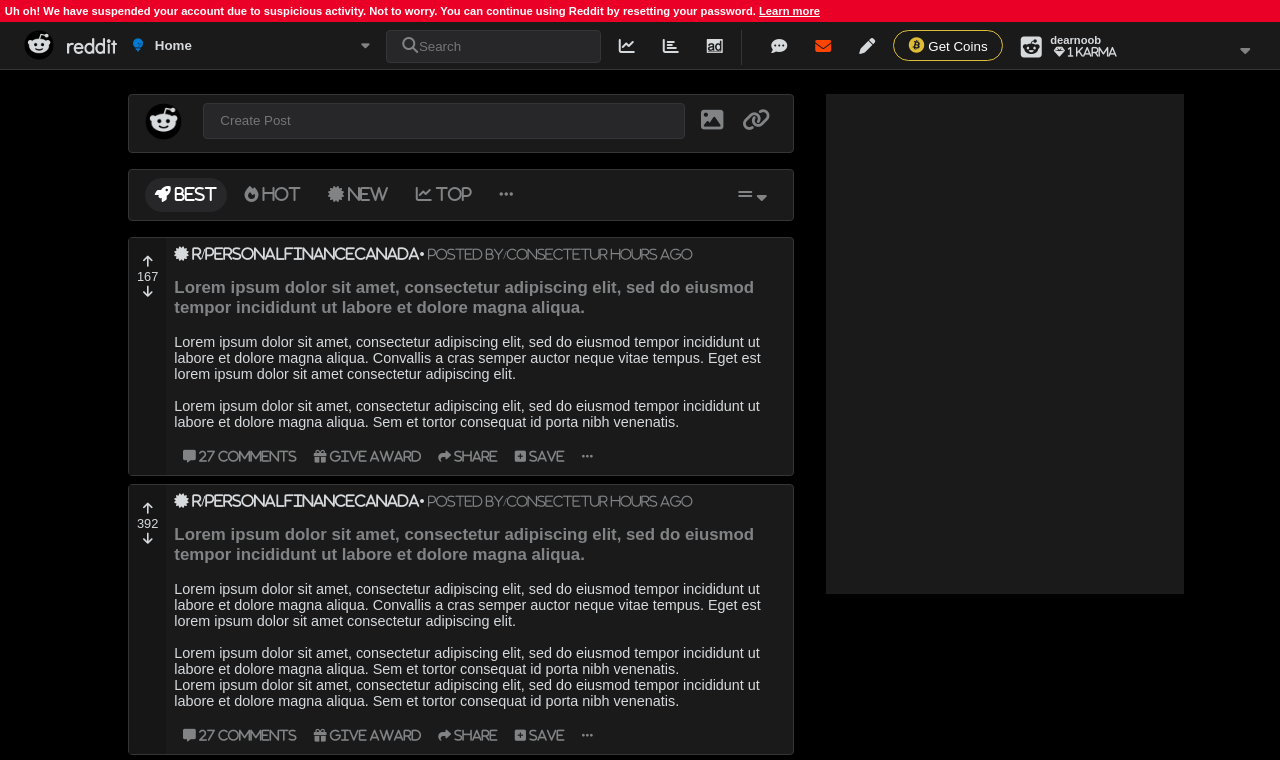
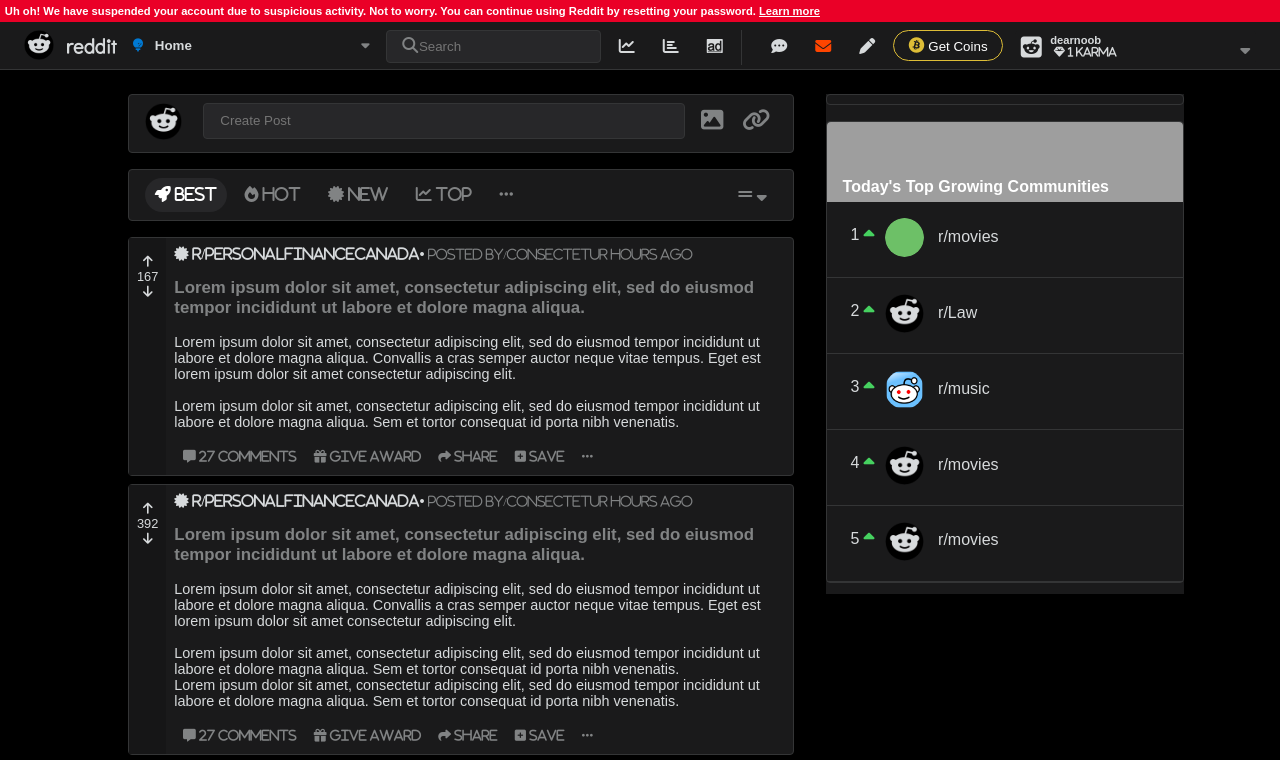
Before and after one commit to brpetrov/reddit-wannabe, a plain HTML site: page index.html in a window 1280 px wide. Shown: the top 760 px of the page. Drawn offline with Linux system fonts and the light colour scheme; grey boxes are pictures that could not be loaded.

Commit message:
almost done

```diff
--- a/css/styles.css
+++ b/css/styles.css
@@ -337,7 +337,90 @@
   background-color: #272729;
 }
 
+/* SIDE */
+
 .side{
   background-color: var(--main);
   height: 500px;
 }
+
+.empty{
+  border-radius: 4px;
+  border: 0.1rem solid var(--border);
+  padding: 0.3rem;
+  margin-bottom: 1rem;
+}
+
+.side-main {
+  border: 0.1rem solid var(--border);
+  border-radius: 4px;
+  color: white;
+}
+
+.side-main-img {
+  background-image: url("https://styles.redditmedia.com/t5_2qh3s/styles/bannerBackgroundImage_9qc39a7b0z941.png");
+
+    background-position: 50%;
+    background-repeat: no-repeat;
+    border-top-left-radius: 4px;
+    border-top-right-radius: 4px;
+    height: 80px;
+    position: relative;
+    color: white;
+    text-align: center;
+    font-weight: 700;
+}
+
+.side-main-img p{
+  position: absolute;
+  top:70%;
+  text-align: center;
+  margin: 0 auto;
+  margin-left: 1rem;
+}
+
+.side-main-communities {
+  display: grid;
+  grid-template-columns: 5% 5% 15% auto;
+  grid-gap: 0.3rem;
+  padding: 1rem;
+  position: relative;
+  font-size: 1rem;
+  color: var(--main-text);
+  border-bottom: 0.01rem solid var(--border);
+}
+
+.community-number{
+  padding: 0.5rem;
+}
+
+.community-icon{
+  padding-top: 0.6rem;
+  color: #46d160;
+  font-size: 1.1rem;
+
+}
+
+.community-img{
+  width: 80%;
+}
+
+.community-img img{
+  border-radius: 50%;
+}
+
+.community-name{
+  padding-top: 0.6rem;
+}
+
+/* aa
+aa
+aa
+
+aa
+aa
+aa
+a
+aa
+aa
+a */
--- a/index.html
+++ b/index.html
@@ -271,7 +271,85 @@
     <!-- SIDE -->
 
     <div class="side">
+      <div class="empty"></div>
 
+      <div class="side-main">
+        <div class="side-main-img">
+          <p>Today's Top Growing Communities</p>
+        </div>
+
+        <div class="side-main-communities">
+            <div class="community-number">
+              <p>1</p>
+            </div>
+            <div class="community-icon">
+              <i class="fas fa-sort-up"></i>
+            </div>
+            <div class="community-img">
+              <img src="img/green.png" alt="">
+            </div>
+            <div class="community-name">
+              <p>r/movies</p>
+            </div>
+        </div>
+        <div class="side-main-communities">
+            <div class="community-number">
+              <p>2</p>
+            </div>
+            <div class="community-icon">
+              <i class="fas fa-sort-up"></i>
+            </div>
+            <div class="community-img">
+              <img src="img/logo.png" alt="">
+            </div>
+            <div class="community-name">
+              <p>r/Law</p>
+            </div>
+        </div>
+        <div class="side-main-communities">
+            <div class="community-number">
+              <p>3</p>
+            </div>
+            <div class="community-icon">
+              <i class="fas fa-sort-up"></i>
+            </div>
+            <div class="community-img">
+              <img src="img/music.png" alt="">
+            </div>
+            <div class="community-name">
+              <p>r/music</p>
+            </div>
+        </div>
+        <div class="side-main-communities">
+            <div class="community-number">
+              <p>4</p>
+            </div>
+            <div class="community-icon">
+              <i class="fas fa-sort-up"></i>
+            </div>
+            <div class="community-img">
+              <img src="img/logo.png" alt="">
+            </div>
+            <div class="community-name">
+              <p>r/movies</p>
+            </div>
+        </div>
+        <div class="side-main-communities">
+            <div class="community-number">
+              <p>5</p>
+            </div>
+            <div class="community-icon">
+              <i class="fas fa-sort-up"></i>
+            </div>
+            <div class="community-img">
+              <img src="img/logo.png" alt="">
+            </div>
+            <div class="community-name">
+              <p>r/movies</p>
+            </div>
+        </div>
+
+      </div>
     </div>
 
   </section>
```
Also changed, not shown: img/green.png (added), img/music.png (added).
